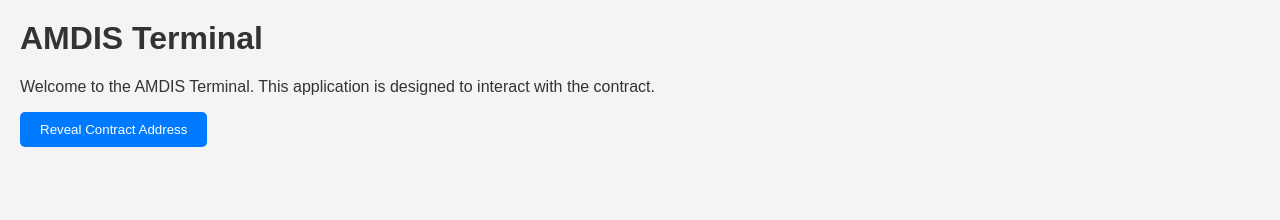
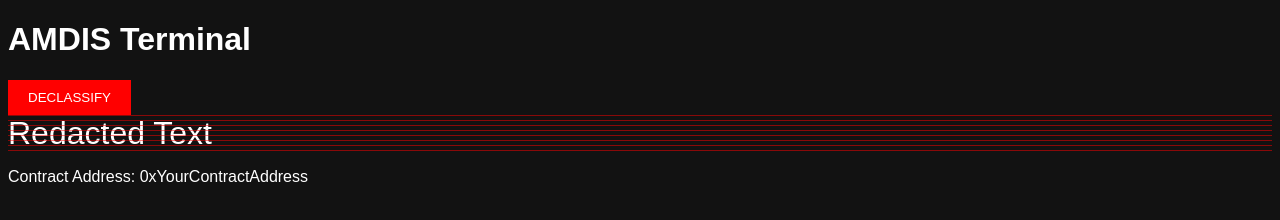
Before and after one commit to thahoodzcompozer/AMDIS_Terminal, a plain HTML site: page index.html in a window 1280 px wide. Drawn offline with Linux system fonts and the light colour scheme.

Commit message:
Update index.html with complete AMDIS Terminal content

```diff
--- a/index.html
+++ b/index.html
@@ -1,41 +1,56 @@
-<html>
+<!DOCTYPE html>
+<html lang="en">
 <head>
+    <meta charset="UTF-8">
+    <meta name="viewport" content="width=device-width, initial-scale=1.0">
     <title>AMDIS Terminal</title>
+    <link rel="stylesheet" href="styles.css">
+    <script src="script.js" defer></script>
     <style>
         body {
             font-family: Arial, sans-serif;
-            background-color: #f4f4f4;
-            color: #333;
-            margin: 0;
-            padding: 20px;
+            background-color: #121212;
+            color: #ffffff;
         }
-        .button {
+        .declassify {
+            background-color: red;
+            color: white;
+            border: none;
             padding: 10px 20px;
+            cursor: pointer;
+        }
+        .glitch {
+            position: relative;
             color: white;
-            background-color: #007BFF;
-            border: none;
-            border-radius: 5px;
-            cursor: pointer;
-            transition: background-color 0.3s;
+            font-size: 2em;
         }
-        .button:hover {
-            background-color: #0056b3;
-        }
-        .contract-address {
-            font-weight: bold;
-            margin-top: 20px;
+        .scanline {
+            position: absolute;
+            top: 0;
+            left: 0;
+            right: 0;
+            height: 100%;
+            background: repeating-linear-gradient(
+                rgba(255, 0, 0, 0.5) 0,
+                rgba(255, 0, 0, 0.5) 1px,
+                transparent 1px,
+                transparent 5px
+            );
+            pointer-events: none;
         }
     </style>
 </head>
 <body>
     <h1>AMDIS Terminal</h1>
-    <p>Welcome to the AMDIS Terminal. This application is designed to interact with the contract.</p>
-    <button class="button" id="revealAddressBtn">Reveal Contract Address</button>
-    <div class="contract-address" id="contractAddress" style="display: none;">0x1234567890abcdef1234567890abcdef12345678</div>
+    <button class="declassify">DECLASSIFY</button>
+    <div class="glitch"><span>Redacted Text</span><div class="scanline"></div></div>
+    <p>Contract Address: <span id="contractAddress">0xYourContractAddress</span></p>
     <script>
-        document.getElementById('revealAddressBtn').addEventListener('click', function() {
-            var addressDiv = document.getElementById('contractAddress');
-            addressDiv.style.display = 'block';
+        const button = document.querySelector('.declassify');
+        const contractAddress = document.getElementById('contractAddress');
+        button.addEventListener('click', () => {
+            contractAddress.textContent = "0xActualContractAddress";
+            contractAddress.style.color = 'green';
         });
     </script>
 </body>
```
